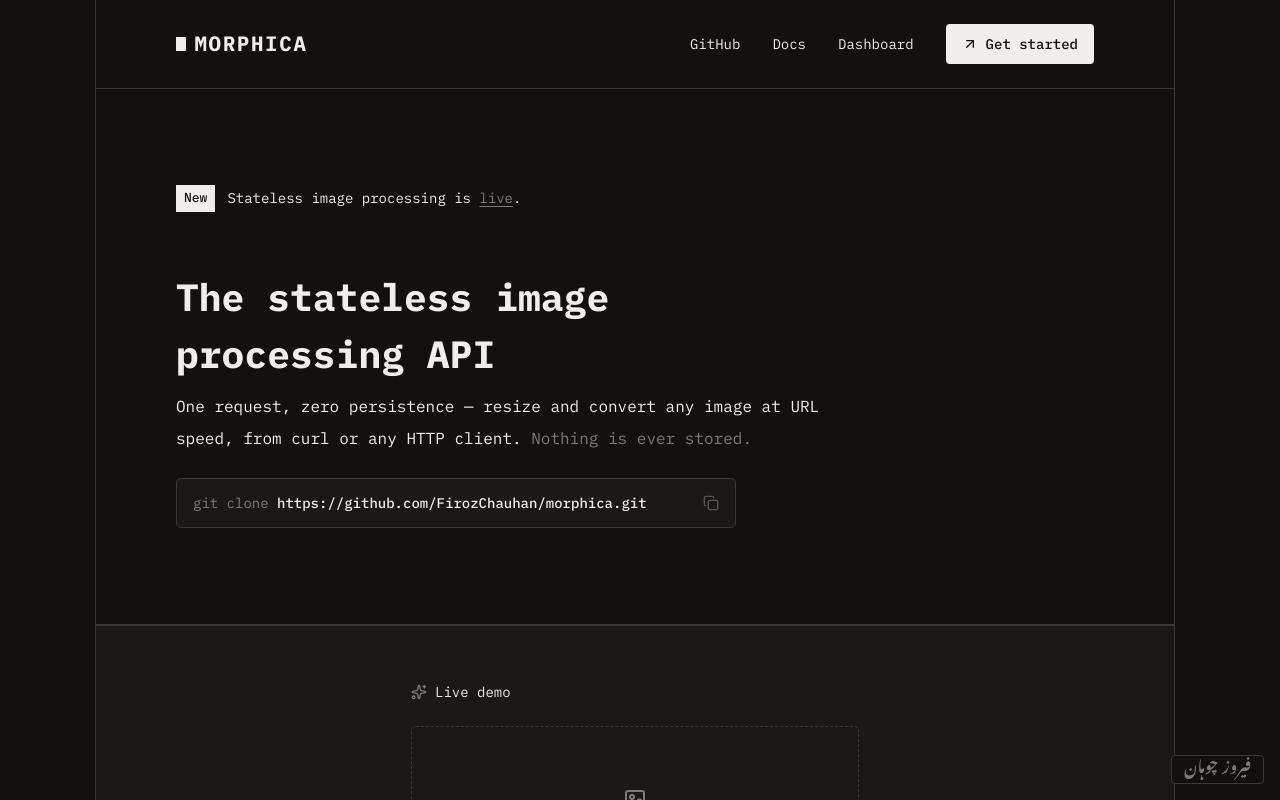
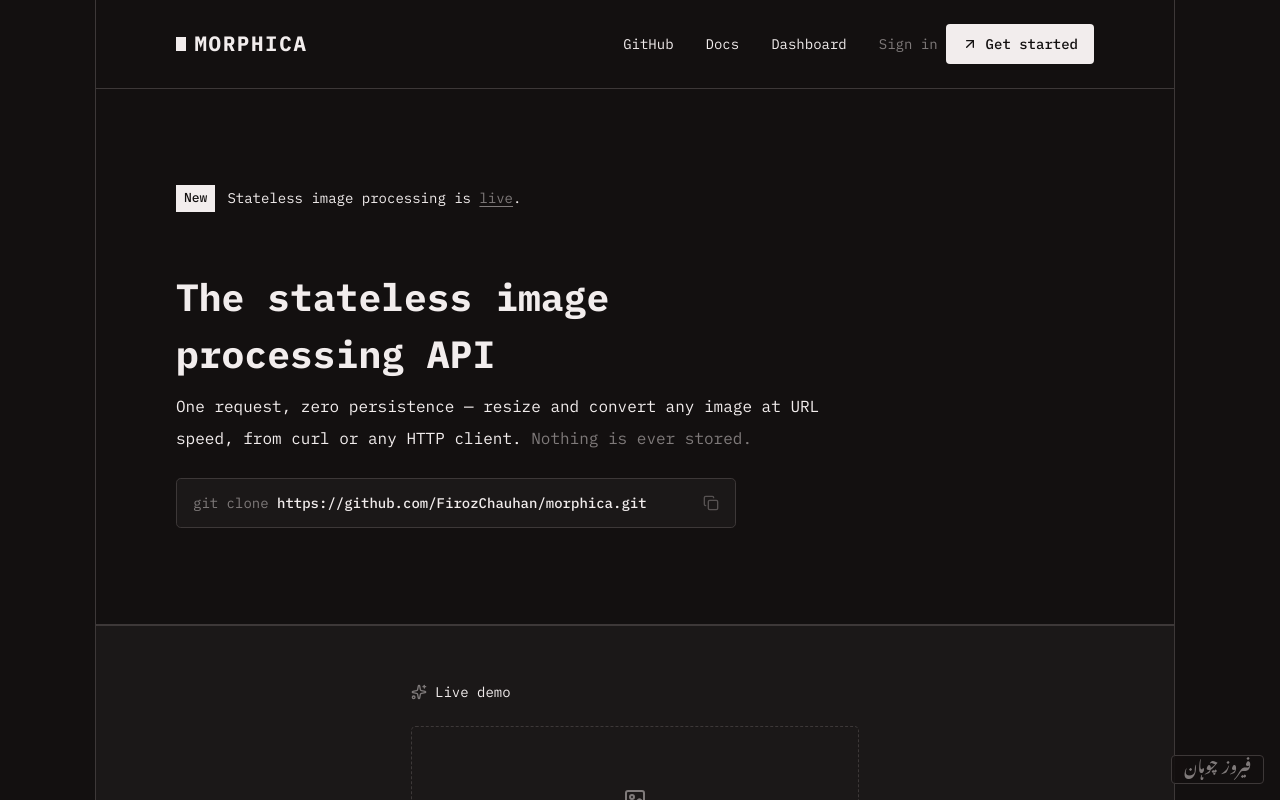
Before and after one commit to FirozChauhan/morphica, a Next.js app: page / in a window 1280 px wide. Shown: the top 800 px of the page. Built offline with nearby package versions, Linux system fonts and the light colour scheme; no server answers; a web font is replaced by a local one.

Commit message:
sing in on get started

```diff
--- a/components/landing/landing.tsx
+++ b/components/landing/landing.tsx
@@ -92,8 +92,14 @@
               ))}
             </ul>
             <Link
+              href="/sign-in"
+              className="ml-6 text-sm text-muted-foreground transition-colors hover:text-foreground"
+            >
+              Sign in
+            </Link>
+            <Link
               href="/sign-up"
-              className="ml-6 flex h-10 items-center gap-2 rounded-[4px] bg-primary px-4 text-sm font-medium text-primary-foreground transition-colors hover:bg-accent hover:text-accent-foreground"
+              className="flex h-10 items-center gap-2 rounded-[4px] bg-primary px-4 text-sm font-medium text-primary-foreground transition-colors hover:bg-accent hover:text-accent-foreground"
             >
               <ArrowUpRight className="size-4" />
               Get started
@@ -321,6 +327,9 @@
           <Link href="/dashboard" className="transition-colors hover:text-foreground">
             Dashboard
           </Link>
+          <Link href="/sign-in" className="transition-colors hover:text-foreground">
+            Sign in
+          </Link>
           <Link href="/sign-up" className="transition-colors hover:text-foreground">
             Get started
           </Link>
```
